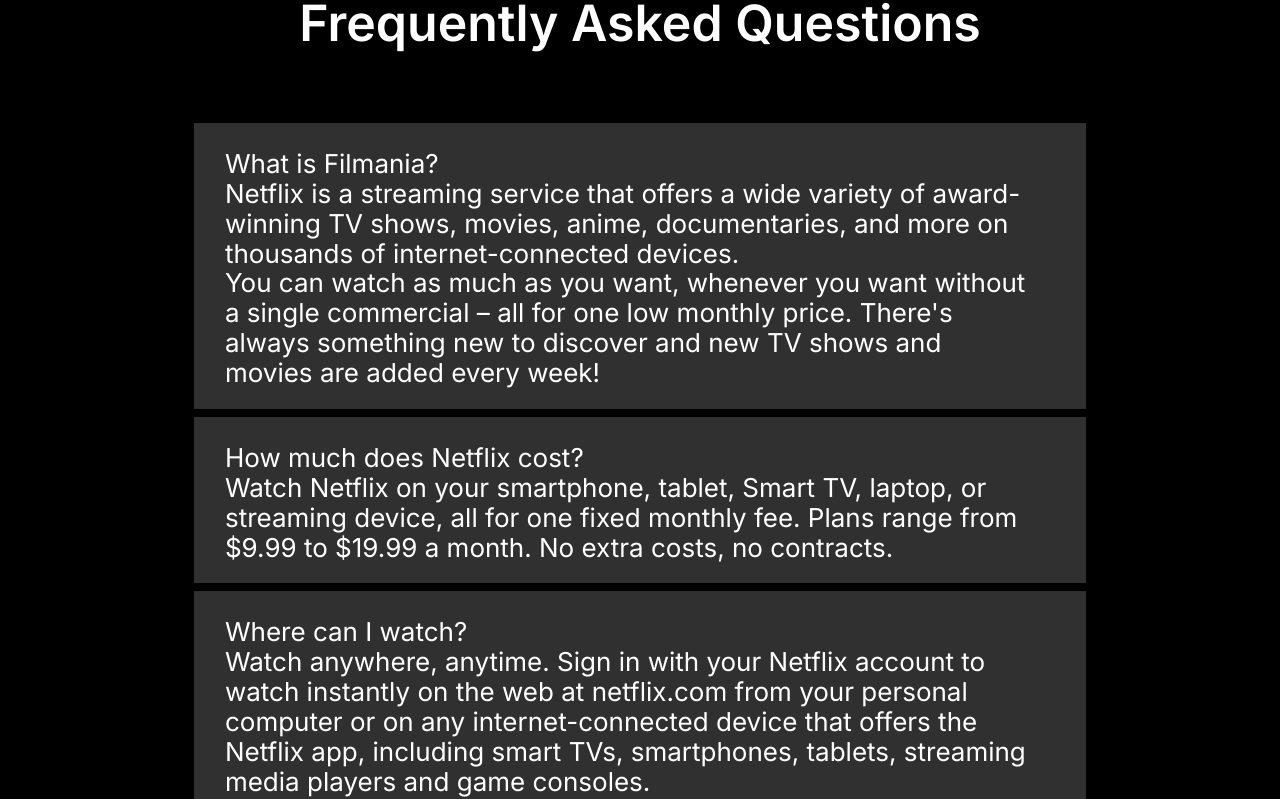
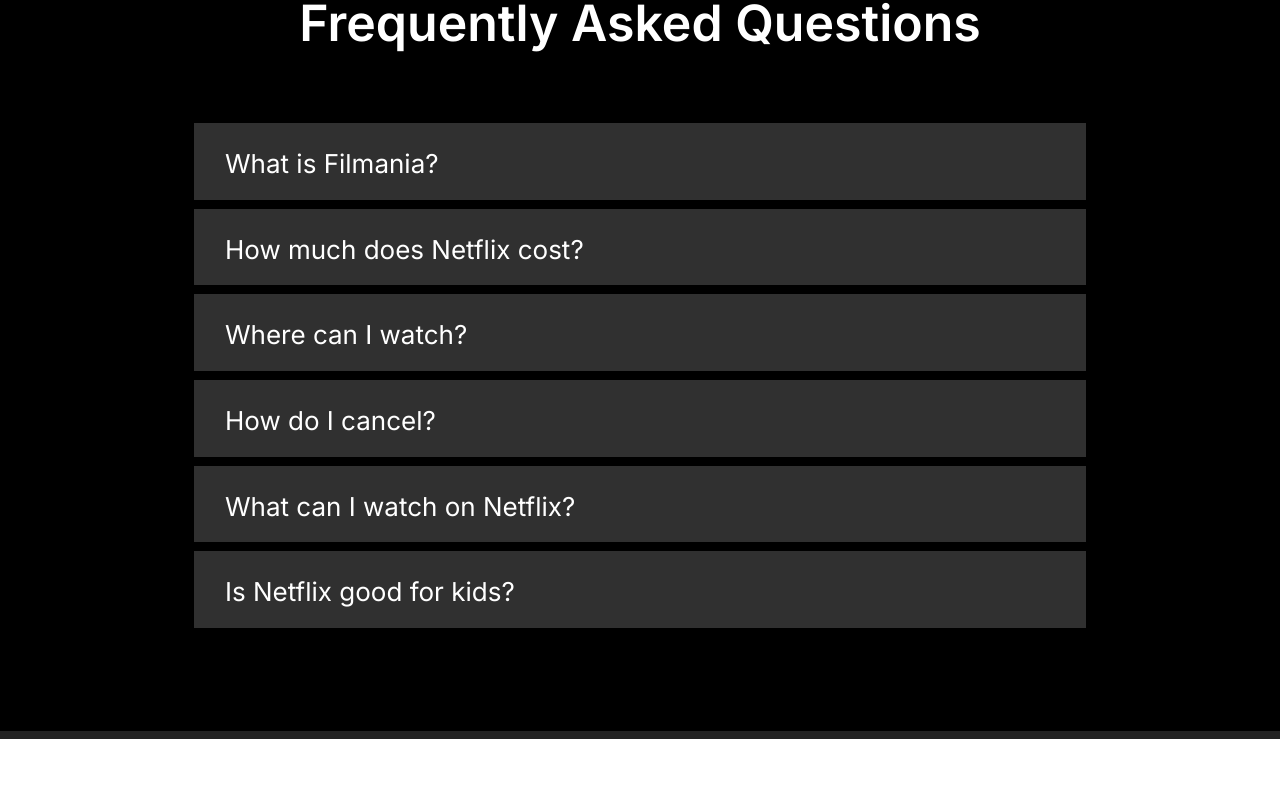
Before and after one commit to lutherbarragan/Filmania, a React (Create React App) app: page / in a window 1280 px wide. Shown: the part 2738-3537 px from the top of the page. After the commit the page ends 3477 px from the top, so only its background shows below. Built offline with nearby package versions, Linux system fonts and the light colour scheme.

Commit message:
Added onClick functionality to FaqItem Component

```diff
--- a/src/components/FaqItem/FaqItem.js
+++ b/src/components/FaqItem/FaqItem.js
@@ -1,13 +1,22 @@
-const FaqItem = ({ className, question, answers }) => (
-	<div className={className}>
-		<p className='question'>{question}</p>
+const FaqItem = ({ className, question, answers }) => {
+	const openAnswer = e => {
+		const elem = e.target.nextSibling.style;
+		elem.display = elem.display === 'block' ? 'none' : 'block';
+	};
 
-		{answers.map((a, i) => (
-			<div className='answers' key={`paragraph-${i}`}>
-				<p>{a}</p>
+	return (
+		<div className={className}>
+			<p className='question' onClick={openAnswer}>
+				{question}
+			</p>
+
+			<div className={`answers`}>
+				{answers.map((a, i) => (
+					<p key={`paragraph-${i}`}>{a}</p>
+				))}
 			</div>
-		))}
-	</div>
-);
+		</div>
+	);
+};
 
 export default FaqItem;
--- a/src/components/FaqItem/FaqItem.styles.js
+++ b/src/components/FaqItem/FaqItem.styles.js
@@ -2,15 +2,32 @@
 import FaqItem from './FaqItem';
 
 const StyledFaqItem = styled(FaqItem)`
-	list-style: none;
-	padding: 1em 2.2em 0.8em 1.2em;
 	margin-bottom: 8px;
 	font-size: 1.625rem;
 	background-color: ${props => props.theme.gray};
+	user-select: none;
 
 	&:hover {
 		cursor: pointer;
 	}
+
+	.question,
+	.answers {
+		padding: 1em 2.2em 0.8em 1.2em;
+	}
+
+	.question {
+		border-bottom: 1px solid black;
+	}
+
+	.answers {
+		display: none;
+		transition: all 2s ease-in-out;
+
+		p {
+			margin-bottom: 1em;
+		}
+	}
 `;
 
 export default StyledFaqItem;
```
